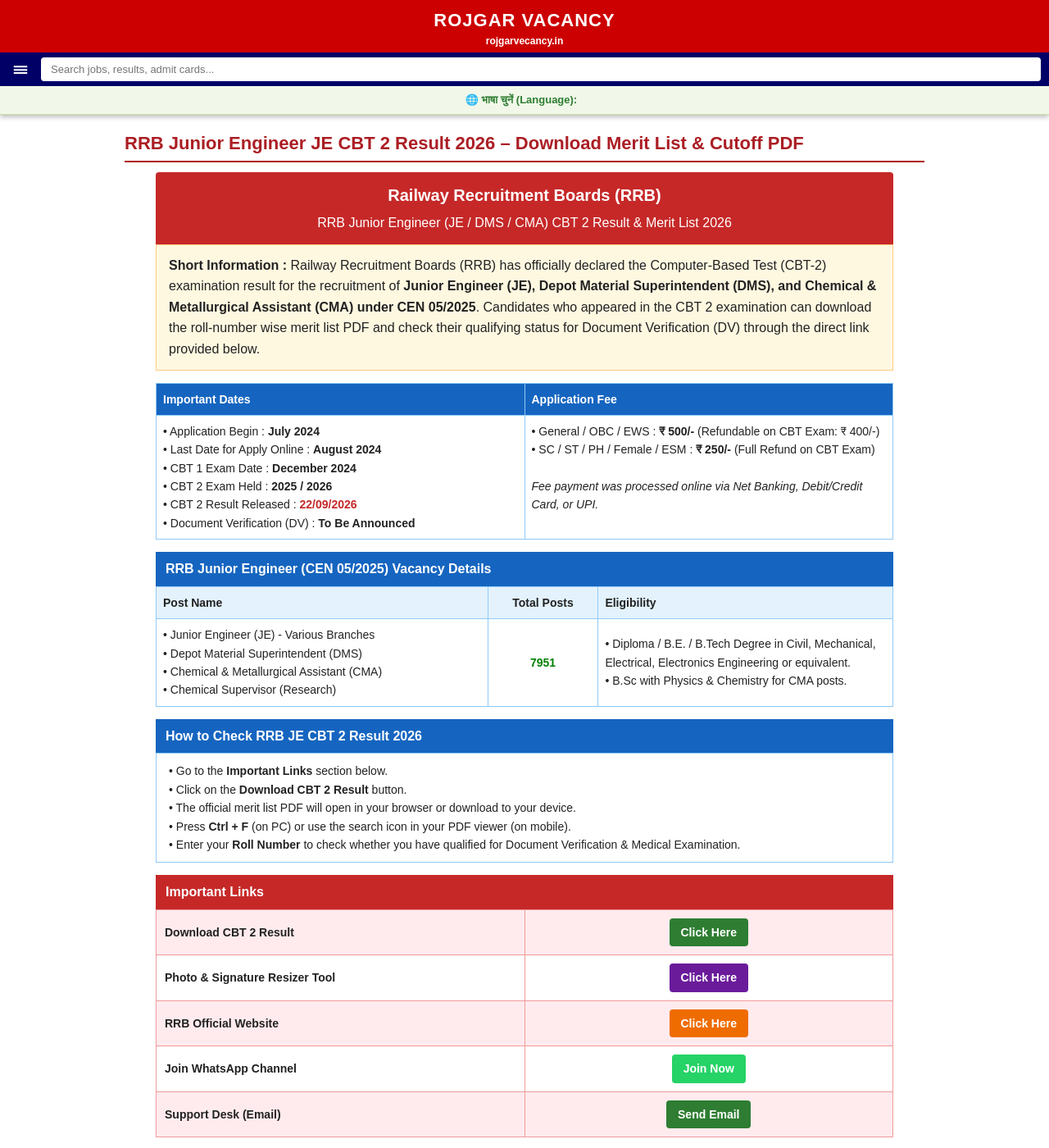
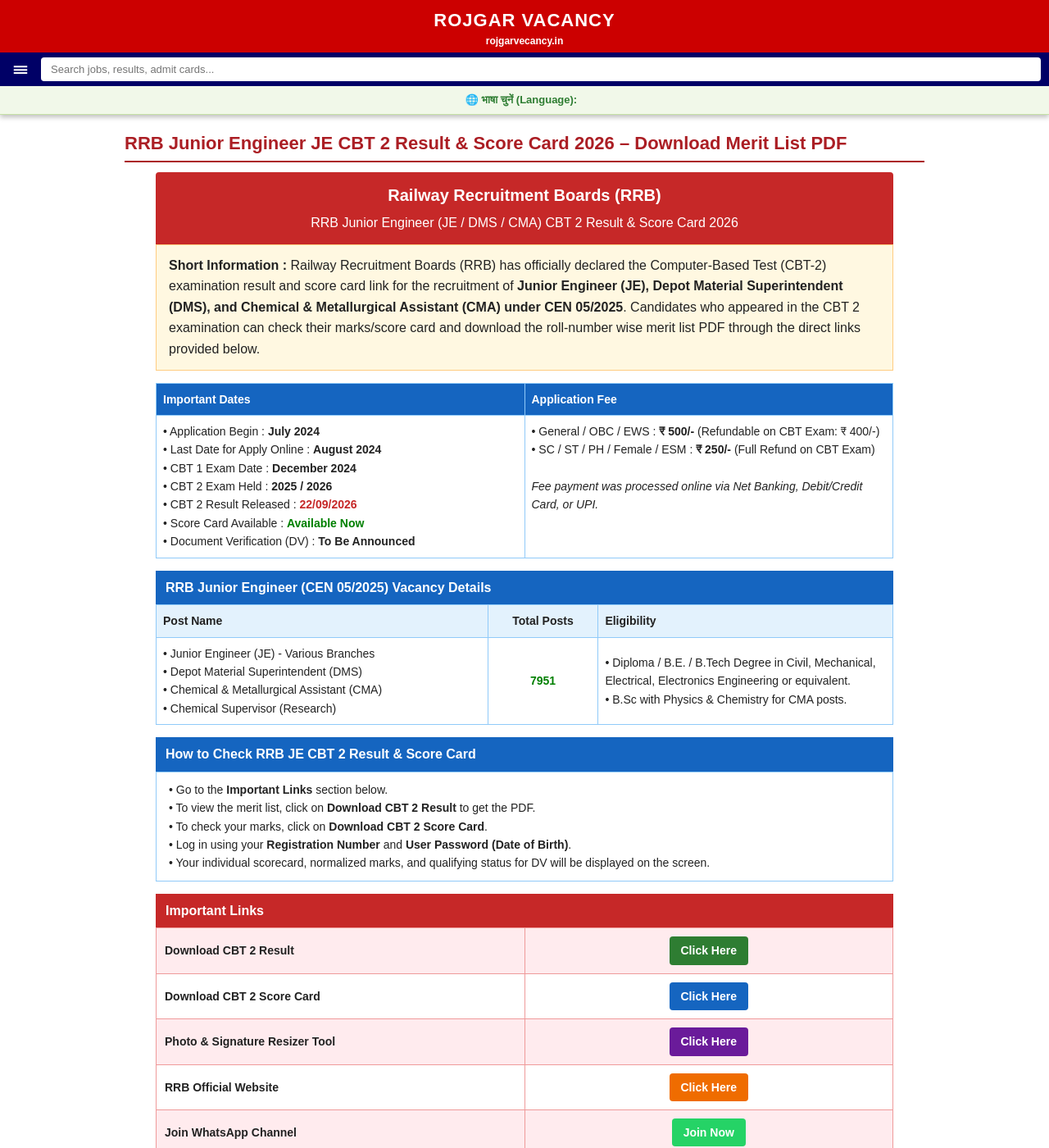
Before and after one commit to Rojgarvacancy/Rojgar-vacancy-, a Jekyll site: the page built from _posts/2026-09-22-rrb-je-cen-05-2025-cbt-2-result.html, in a window 1280 px wide and 1400 px high. Shown: the whole window at 82% size. Built offline with Jekyll 4.4.1, drawn with Linux system fonts in a browser that asks for light colours.

Commit message:
Update 2026-09-22-rrb-je-cen-05-2025-cbt-2-result.html

```diff
--- a/_posts/2026-09-22-rrb-je-cen-05-2025-cbt-2-result.html
+++ b/_posts/2026-09-22-rrb-je-cen-05-2025-cbt-2-result.html
@@ -1,6 +1,6 @@
 ---
 layout: default
-title: "RRB Junior Engineer JE CBT 2 Result 2026 – Download Merit List & Cutoff PDF"
+title: "RRB Junior Engineer JE CBT 2 Result & Score Card 2026 – Download Merit List PDF"
 date: 2026-09-22 16:00:00 +0530
 categories: ["Result"]
 ---
@@ -10,12 +10,12 @@ categories: ["Result"]
   <!--Top Red Header-->
   <div style="background: rgb(198, 40, 40); border-radius: 4px 4px 0px 0px; color: white; font-size: 20px; font-weight: bold; padding: 12px 15px; text-align: center;">
     Railway Recruitment Boards (RRB)<br>
-    <span style="font-size: 16px; font-weight: normal;">RRB Junior Engineer (JE / DMS / CMA) CBT 2 Result & Merit List 2026</span>
+    <span style="font-size: 16px; font-weight: normal;">RRB Junior Engineer (JE / DMS / CMA) CBT 2 Result & Score Card 2026</span>
   </div>
 
   <!--Short Info-->
   <div style="background: rgb(255, 248, 225); border: 1px solid rgb(255, 204, 128); margin-bottom: 15px; padding: 12px 15px;">
-    <strong>Short Information :</strong> Railway Recruitment Boards (RRB) has officially declared the Computer-Based Test (CBT-2) examination result for the recruitment of <strong>Junior Engineer (JE), Depot Material Superintendent (DMS), and Chemical & Metallurgical Assistant (CMA) under CEN 05/2025</strong>. Candidates who appeared in the CBT 2 examination can download the roll-number wise merit list PDF and check their qualifying status for Document Verification (DV) through the direct link provided below.
+    <strong>Short Information :</strong> Railway Recruitment Boards (RRB) has officially declared the Computer-Based Test (CBT-2) examination result and score card link for the recruitment of <strong>Junior Engineer (JE), Depot Material Superintendent (DMS), and Chemical & Metallurgical Assistant (CMA) under CEN 05/2025</strong>. Candidates who appeared in the CBT 2 examination can check their marks/score card and download the roll-number wise merit list PDF through the direct links provided below.
   </div>
 
   <!--Important Dates & Application Fee-->
@@ -34,6 +34,7 @@ categories: ["Result"]
           • CBT 1 Exam Date : <strong>December 2024</strong><br>
           • CBT 2 Exam Held : <strong>2025 / 2026</strong><br>
           • CBT 2 Result Released : <strong style="color: #c62828;">22/09/2026</strong><br>
+          • Score Card Available : <strong style="color: green;">Available Now</strong><br>
           • Document Verification (DV) : <strong>To Be Announced</strong>
         </td>
         <td style="border: 1px solid rgb(144, 202, 249); padding: 8px; vertical-align: top;">
@@ -72,14 +73,14 @@ categories: ["Result"]
     </tbody>
   </table>
 
-  <!--How to Check Result-->
-  <h3 style="background: rgb(21, 101, 192); color: white; font-size: 16px; margin: 0px; padding: 8px 12px;">How to Check RRB JE CBT 2 Result 2026</h3>
+  <!--How to Check Result & Score Card-->
+  <h3 style="background: rgb(21, 101, 192); color: white; font-size: 16px; margin: 0px; padding: 8px 12px;">How to Check RRB JE CBT 2 Result & Score Card</h3>
   <div style="background: #ffffff; border: 1px solid rgb(144, 202, 249); margin-bottom: 15px; padding: 10px 15px; font-size: 14px;">
     • Go to the <strong>Important Links</strong> section below.<br>
-    • Click on the <strong>Download CBT 2 Result</strong> button.<br>
-    • The official merit list PDF will open in your browser or download to your device.<br>
-    • Press <strong>Ctrl + F</strong> (on PC) or use the search icon in your PDF viewer (on mobile).<br>
-    • Enter your <strong>Roll Number</strong> to check whether you have qualified for Document Verification & Medical Examination.
+    • To view the merit list, click on <strong>Download CBT 2 Result</strong> to get the PDF.<br>
+    • To check your marks, click on <strong>Download CBT 2 Score Card</strong>.<br>
+    • Log in using your <strong>Registration Number</strong> and <strong>User Password (Date of Birth)</strong>.<br>
+    • Your individual scorecard, normalized marks, and qualifying status for DV will be displayed on the screen.
   </div>
 
   <!--Important Links-->
@@ -93,24 +94,30 @@ categories: ["Result"]
         </td>
       </tr>
       <tr>
+        <td style="border: 1px solid rgb(239, 154, 154); padding: 10px;"><strong>Download CBT 2 Score Card</strong></td>
+        <td style="border: 1px solid rgb(239, 154, 154); padding: 10px; text-align: center;">
+          <a href="https://rrb.digialm.com//EForms/configuredHtml/33128/97996/login.html" target="_blank" rel="noopener noreferrer" style="background: rgb(21, 101, 192); border-radius: 4px; color: white; font-weight: bold; padding: 6px 14px; text-decoration: none; display: inline-block;">Click Here</a>
+        </td>
+      </tr>
+      <tr style="background: rgb(255, 235, 238);">
         <td style="border: 1px solid rgb(239, 154, 154); padding: 10px;"><strong>Photo & Signature Resizer Tool</strong></td>
         <td style="border: 1px solid rgb(239, 154, 154); padding: 10px; text-align: center;">
           <a href="https://photoresizer.store" target="_blank" style="background: rgb(106, 27, 154); border-radius: 4px; color: white; font-weight: bold; padding: 6px 14px; text-decoration: none; display: inline-block;">Click Here</a>
         </td>
       </tr>
-      <tr style="background: rgb(255, 235, 238);">
+      <tr>
         <td style="border: 1px solid rgb(239, 154, 154); padding: 10px;"><strong>RRB Official Website</strong></td>
         <td style="border: 1px solid rgb(239, 154, 154); padding: 10px; text-align: center;">
           <a href="https://www.rrbapply.gov.in/" target="_blank" rel="noopener noreferrer" style="background: rgb(239, 108, 0); border-radius: 4px; color: white; font-weight: bold; padding: 6px 14px; text-decoration: none; display: inline-block;">Click Here</a>
         </td>
       </tr>
-      <tr>
+      <tr style="background: rgb(255, 235, 238);">
         <td style="border: 1px solid rgb(239, 154, 154); padding: 10px;"><strong>Join WhatsApp Channel</strong></td>
         <td style="border: 1px solid rgb(239, 154, 154); padding: 10px; text-align: center;">
           <a href="https://whatsapp.com/channel/0029Vb97OOiK5cD6SAWpDm15" target="_blank" rel="noopener noreferrer" style="background: rgb(37, 211, 102); border-radius: 4px; color: white; font-weight: bold; padding: 6px 14px; text-decoration: none; display: inline-block;">Join Now</a>
         </td>
       </tr>
-      <tr style="background: rgb(255, 235, 238);">
+      <tr>
         <td style="border: 1px solid rgb(239, 154, 154); padding: 10px;"><strong>Support Desk (Email)</strong></td>
         <td style="border: 1px solid rgb(239, 154, 154); padding: 10px; text-align: center;">
           <a href="mailto:rojgarvecancy.in@gmail.com" style="background: rgb(46, 125, 50); border-radius: 4px; color: white; font-weight: bold; padding: 6px 14px; text-decoration: none; display: inline-block;">Send Email</a>
```
